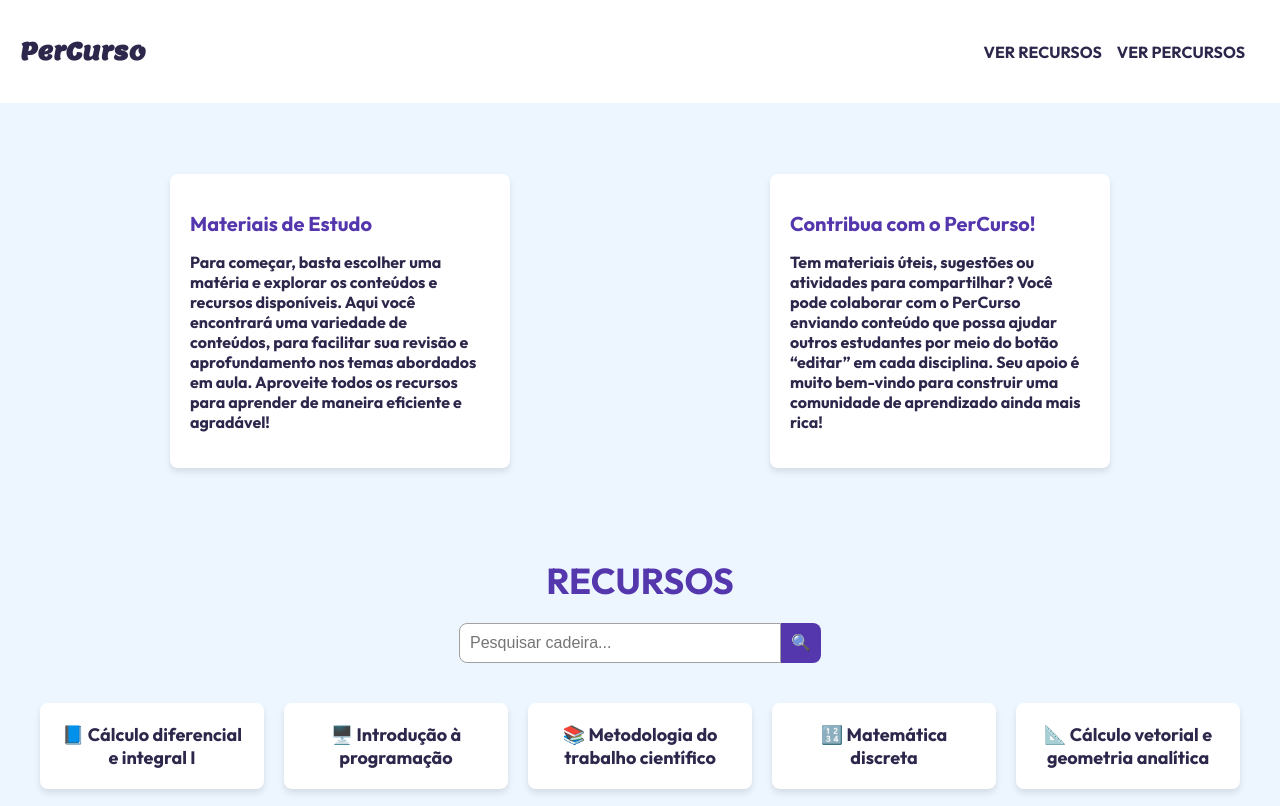
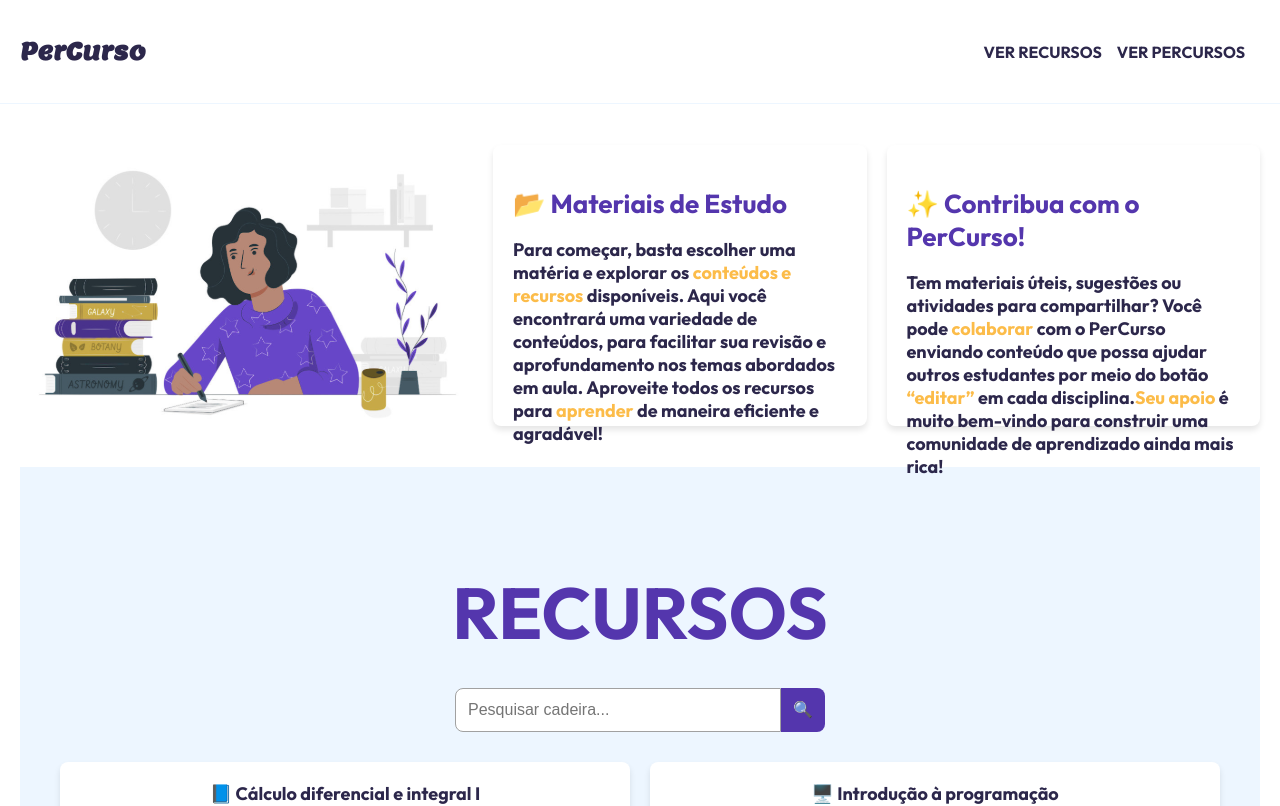
Before and after one commit to luigischmitt/PerCurso, a Next.js app: page /recursos in a window 1280 px wide. Shown: the top 806 px of the page. Built offline with nearby package versions, Linux system fonts and the light colour scheme.

Commit message:
feat: add banner image and update intro section styles

```diff
--- a/src/app/recursos/page.js
+++ b/src/app/recursos/page.js
@@ -1,21 +1,22 @@
 import React from 'react';
-import styles from './page.module.css'; // Arquivo CSS para os estilos específicos da página
+import styles from './page.module.css';
 
 const PercursosPage = () => {
   return (
     <div>
       <main className={styles.main}>
         <section className={styles.introSection}>
+          <img src="./././girl_studying.svg" alt="Imagem ilustrativa do PerCurso" className={styles.bannerImage} />
           <div className={styles.introText}>
-            <h2 className={styles.title}>Materiais de Estudo</h2>
-            <p>
-              Para começar, basta escolher uma matéria e explorar os conteúdos e recursos disponíveis. Aqui você encontrará uma variedade de conteúdos, para facilitar sua revisão e aprofundamento nos temas abordados em aula. Aproveite todos os recursos para aprender de maneira eficiente e agradável!
+            <h2 className={styles.title}>📂 Materiais de Estudo</h2>
+            <p className={styles.title_p}>
+              Para começar, basta escolher uma matéria e explorar os <strong className={styles.accent}>conteúdos e recursos</strong> disponíveis. Aqui você encontrará uma variedade de conteúdos, para facilitar sua revisão e aprofundamento nos temas abordados em aula. Aproveite todos os recursos para <strong className={styles.accent}>aprender</strong> de maneira eficiente e agradável!
             </p>
           </div>
           <div className={styles.introText}>
-            <h2 className={styles.title}>Contribua com o PerCurso!</h2>
-            <p>
-              Tem materiais úteis, sugestões ou atividades para compartilhar? Você pode colaborar com o PerCurso enviando conteúdo que possa ajudar outros estudantes por meio do botão “editar” em cada disciplina. Seu apoio é muito bem-vindo para construir uma comunidade de aprendizado ainda mais rica!
+            <h2 className={styles.title}>✨ Contribua com o PerCurso!</h2>
+            <p className={styles.title_p}>
+              Tem materiais úteis, sugestões ou atividades para compartilhar? Você pode <strong className={styles.accent}>colaborar</strong> com o PerCurso enviando conteúdo que possa ajudar outros estudantes por meio do botão <strong className={styles.accent}>“editar”</strong> em cada disciplina.<strong className={styles.accent}>Seu apoio</strong> é muito bem-vindo para construir uma comunidade de aprendizado ainda mais rica!
             </p>
           </div>
         </section>
--- a/src/app/recursos/page.module.css
+++ b/src/app/recursos/page.module.css
@@ -1,4 +1,5 @@
 /* page.module.css */
+
 .header {
   padding: 20px;
   display: flex;
@@ -21,31 +22,45 @@
 }
 
 .main {
-    text-align: center;
-    padding: 50px 20px;
-    background-color: #EDF6FF;
+  padding: 40px 20px;
+  background-color: #FFFFFF;
 }
 
 .introSection {
   display: flex;
-    justify-content: space-around;
-    padding: 20px;
+  justify-content: space-evenly;
+  align-items: center;
+  gap: 20px;
+  margin-bottom: 40px;
+  text-align: left;
+  background-color: #FFFFFF;
+}
+
+.bannerImage {
+  width: 453px;
+  height: 283px;
+  border-radius: 8px;
 }
 
 .introText {
-    max-width: 300px;
+  flex: 1;
   background-color: #FFFFFF;
   padding: 20px;
   border-radius: 8px;
   box-shadow: 0 4px 6px rgba(0, 0, 0, 0.1);
-    text-align: left;
+  max-width: 420px;
+  height: 241px;
 }
 
 .title {
-    font-size: 20px;
+  font-size: 26px;
   font-weight: bold;
   color: #5436AD;
   margin-bottom: 10px;
+}
+
+.title_p {
+  font-size: 18px;
 }
 
 .resourcesSection {
@@ -55,20 +70,20 @@
 }
 
 .sectionTitle {
-    font-size: 36px;
+  font-size: 72px;
   color: #5436AD;
   font-weight: bold;
-    margin-bottom: 20px;
+  margin-bottom: 30px;
 }
 
 .searchContainer {
   display: flex;
   justify-content: center;
-    margin-bottom: 20px;
+  margin-bottom: 30px;
 }
 
 .searchInput {
-    padding: 10px;
+  padding: 12px;
   border: 1px solid #A1A1A1;
   border-radius: 8px 0 0 8px;
   font-size: 16px;
@@ -76,7 +91,7 @@
 }
 
 .searchButton {
-    padding: 10px;
+  padding: 12px;
   background-color: #5436AD;
   color: #FFFFFF;
   border: none;
@@ -86,9 +101,9 @@
 
 .resourceCards {
   display: grid;
-    grid-template-columns: repeat(auto-fit, minmax(200px, 1fr));
+  grid-template-columns: repeat(auto-fill, minmax(387px, 1fr));
   gap: 20px;
-    padding: 20px;
+  padding: 0 40px;
 }
 
 .card {
@@ -113,3 +128,7 @@
   color: #FFFFFF;
   text-decoration: none;
 }
+
+.accent {
+  color: var(--accent-color);
+}
```
Also changed, not shown: public/girl_studying.svg (added). Lines whose indentation alone changed are shown as unchanged.
